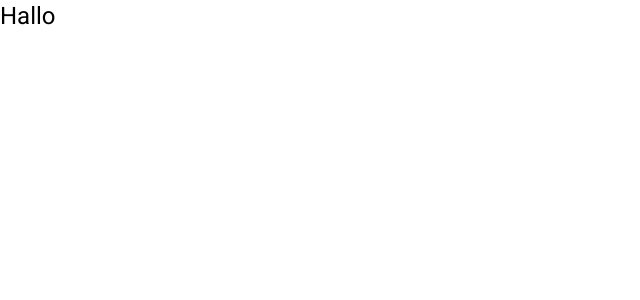
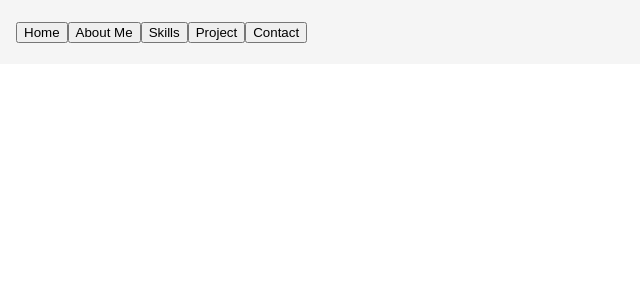
Before and after one commit to minhnpham98/my-website, an Angular app: page / in a window 1280 px wide. Shown: the top 300 px of the page, without its empty margins (0-640 px from the left). Built offline with nearby package versions, Linux system fonts and the light colour scheme.

Commit message:
Added Toolbar

```diff
--- a/src/app/app.component.css
+++ b/src/app/app.component.css
@@ -0,0 +1,3 @@
+.example-spacer {
+    flex: 1 1 auto;
+  }
--- a/src/app/app.component.html
+++ b/src/app/app.component.html
@@ -1,3 +1,10 @@
-<h1>Hallo</h1>
+<mat-toolbar>
+  <button>Home</button>
+  <button>About Me</button>
+  <button>Skills</button>
+  <button>Project</button>
+  <button>Contact</button>
+</mat-toolbar>
+
 
 <router-outlet></router-outlet>
```
